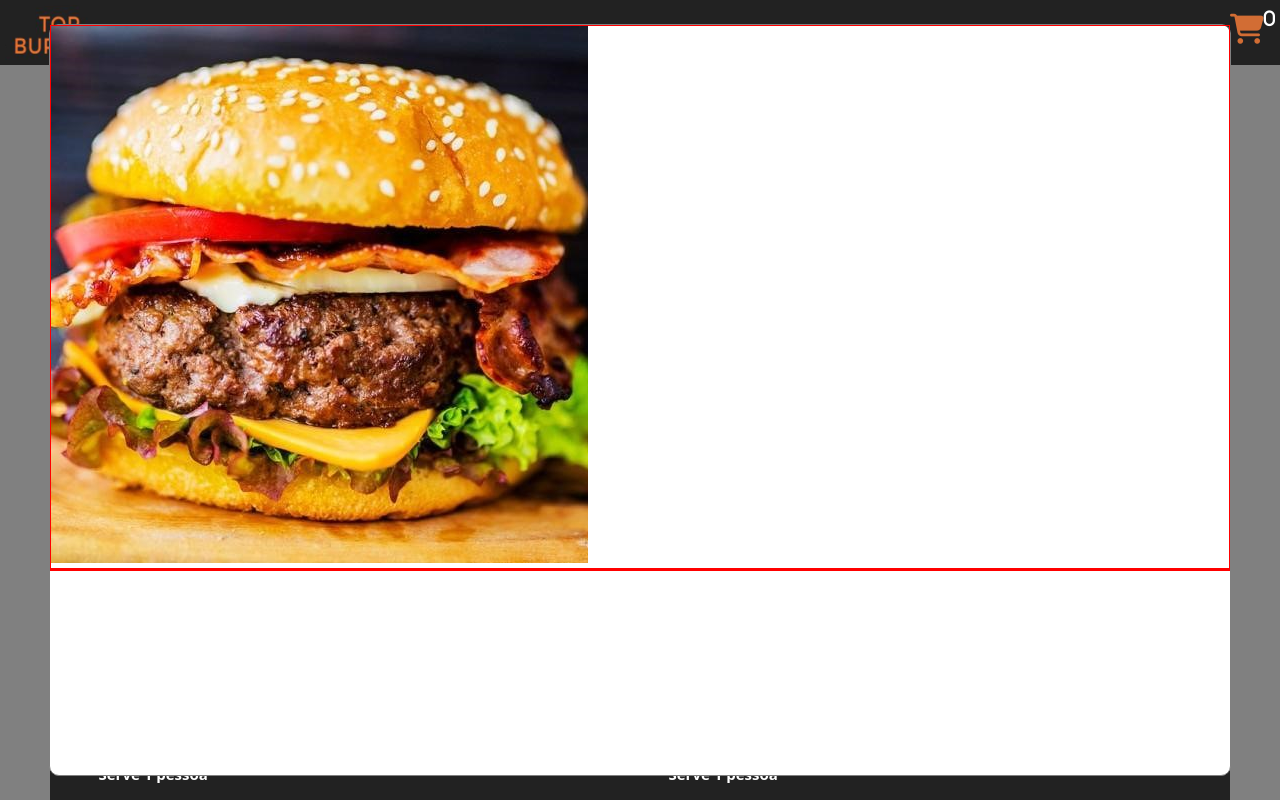
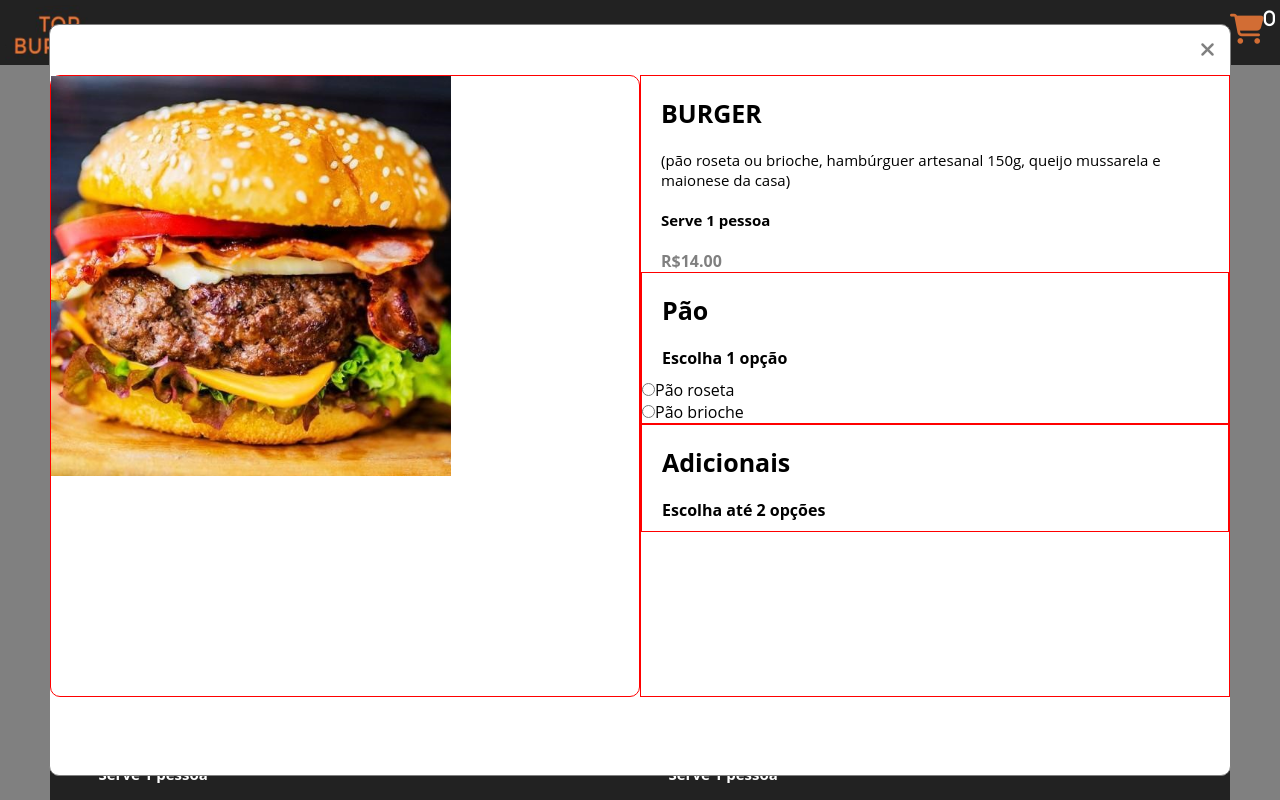
Before and after one commit to JoseEduardoMartins/e-commerce, a Vue app: page /#/ in a window 1280 px wide. Both pictures are taken after a click on the element 355 px from the left and 319 px from the top of the page. Shown: the top 800 px of the page. Built offline with nearby package versions, Linux system fonts and the light colour scheme.

Commit message:
update pop up product

```diff
--- a/src/components/Home.vue
+++ b/src/components/Home.vue
@@ -1,10 +1,10 @@
 <template>
     <form>
-      <Burgers @openProduct="getProduct"/>
+      <Burgers @openProduct="openProduct"/>
       <Accompaniments/>
       <Drinks/>
       <div v-if="visibilityProduct">
-        <Product :product="product"/>
+        <Product @closeProduct="closeProduct" :product="product"/>
       </div>
     </form>
 </template>
@@ -29,9 +29,12 @@ export default {
     }
   },
   methods: {
-    getProduct (data) {
+    openProduct (data) {
       this.visibilityProduct = !this.visibilityProduct
       this.product = data
+    },
+    closeProduct (data) {
+      this.visibilityProduct = data
     },
     getDrink (data) {
       if (this.shoppingCart.arrayDrinks.length > 0) {
--- a/src/components/product.vue
+++ b/src/components/product.vue
@@ -1,10 +1,43 @@
 <template>
   <div id="product" class="product">
-    <div class="product_item">
-      <img src="../assets/burger.jpg" alt="">
+    <div class="product_item_first">
+        <i class="fas fa-times icon" @click="exitProduct()"></i>
     </div>
     <div class="product_item">
-
+        <div class="item image">
+            <img src="../assets/burger.jpg" alt="" class="product_image">
+        </div>
+        <div class="item info">
+            <div class="title">{{produce.name}}</div>
+            <div class="description">{{produce.description}}</div>
+            <div class="serve" v-if="produce.serve == 1">Serve {{produce.serve}} pessoa</div>
+            <div class="serve" v-else>Serve {{produce.serve}} pessoas</div>
+            <div class="value">R${{produce.value.toFixed(2)}}</div>
+            <div class="bread">
+                <div>
+                    <div class="title">Pão</div>
+                    <div class="sub-title">Escolha 1 opção</div>
+                </div>
+                <div>
+                    <div>
+                        <input type="radio">
+                        <label>Pão roseta</label>
+                    </div>
+                    <div>
+                        <input type="radio">
+                        <label>Pão brioche</label>
+                    </div>
+                </div>
+            </div>
+            <div class="additional">
+                <div>
+                    <div class="title">Adicionais</div>
+                    <div class="sub-title">Escolha até 2 opções</div>
+                </div>
+            </div>
+        </div>
+    </div>
+    <div class="product_item_last">
     </div>
   </div>
 </template>
@@ -14,6 +47,11 @@ export default {
   data () {
     return {
       produce: this.product
+    }
+  },
+  methods: {
+    exitProduct () {
+      this.$emit('closeProduct', false)
     }
   },
   props: {
@@ -38,6 +76,48 @@ export default {
     z-index: 998;
 }
     .product_item{
-        border: 1px solid red;
+        height: calc( 100% - 50px);
+        display: flex;
+        justify-content:space-around;
+        overflow: visible;
     }
+    .product_item_first{
+        width: 100%;
+        height: 50px;
+    }
+        .item{
+            border: 1px solid red;
+            width: 50%;
+            height: calc(100% - 80px);
+        }
+            .description, .value{
+                margin-left: 20px;
+            }
+            .serve{
+                margin: 20px;
+            }
+            .sub-title{
+                margin-left: 20px;
+            }
+            .bread{
+                border: 1px solid red;
+            }
+            .additional{
+                border: 1px solid red;
+            }
+        .icon{
+            position: absolute;
+            top: 15px;
+            right: 15px;
+            color: gray;
+            font-size: 20px;
+            cursor: pointer;
+        }
+        .icon:hover{
+            color: #4F4F4F;
+        }
+        .product_image{
+            width: 400px;
+            height: 400px;
+        }
 </style>
```
